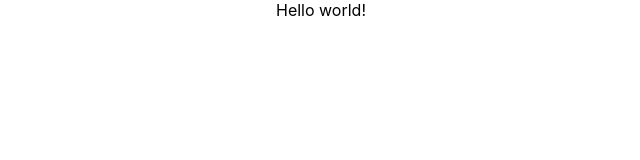
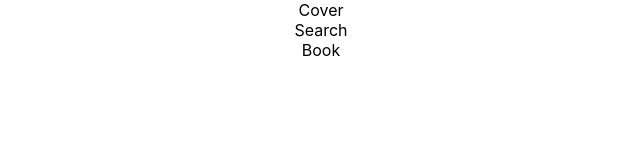
Before and after one commit to denibulkashvili/google-books-api, a React (Create React App) app: page / in a window 1280 px wide. Shown: the top 160 px of the page, without its empty margins (319-959 px from the left). Built offline with nearby package versions, Linux system fonts and the light colour scheme.

Commit message:
Add html and component structure

```diff
--- a/src/App.js
+++ b/src/App.js
@@ -1,11 +1,19 @@
 import React, { Component } from 'react';
 import './App.css';
+
+import Search from './components/Search';
+import DataLoader from './components/DataLoader';
+import Book from './components/Book';
 
 class App extends Component {
   render() {
     return (
       <div className="App">
-        Hello world!
+        <div className="cover">Cover</div>
+        <Search />
+        <div className="display">
+          <Book />
+        </div>
       </div>
     );
   }
--- /dev/null
+++ b/src/components/Book.js
@@ -0,0 +1,11 @@
+import React from 'react'
+
+const Book = (props) => {
+  return (
+    <div className="book">
+      Book
+    </div>
+  )
+}
+
+export default Book;
--- /dev/null
+++ b/src/components/DataLoader.js
@@ -0,0 +1,7 @@
+import React from 'react';
+
+const DataLoader = (props) => {
+  return "";
+}
+
+export default DataLoader;
--- /dev/null
+++ b/src/components/Search.js
@@ -0,0 +1,11 @@
+import React from 'react';
+
+const Search = (props) => {
+  return (
+    <div className="search">
+      Search
+    </div>
+  )
+}
+
+export default Search;
```
